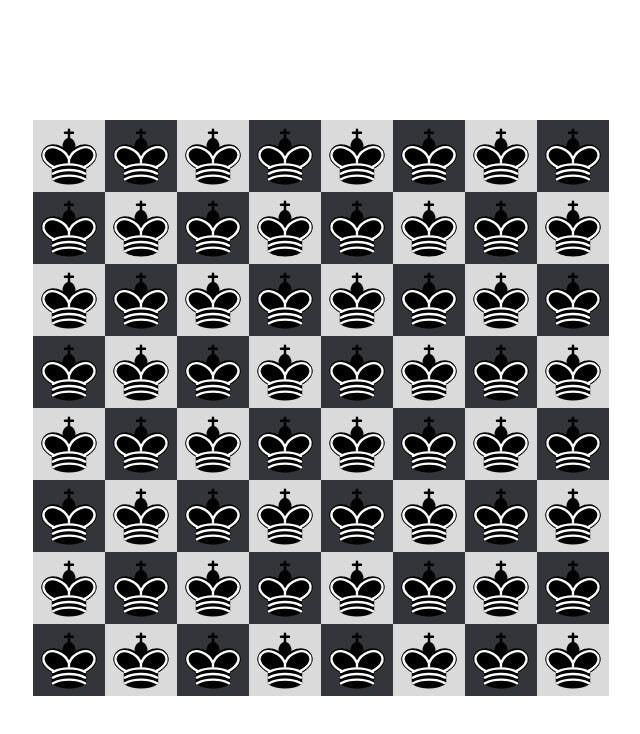
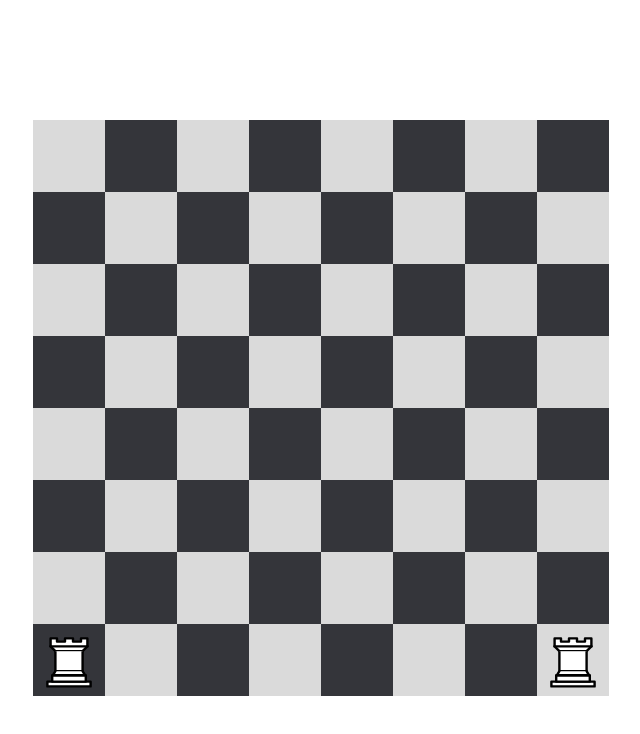
Before and after one commit to jadenchant/gatsby-chess, a Gatsby site: page / in a window 1280 px wide. Shown: the whole page, without its empty margins (319-959 px from the left). Built offline with nearby package versions, Linux system fonts and the light colour scheme; Gatsby itself is replaced by a stand-in of ours.

Commit message:
added some initial board setup

```diff
--- a/src/components/Piece.tsx
+++ b/src/components/Piece.tsx
@@ -2,8 +2,8 @@ import React, { useState } from "react";
 import "../css/piece.css";
 
 function Piece(props: any) {
-  const color: "l" | "d" = props.color;
-  const piece: "k" | "q" | "n" | "b" | "r" | "p" = props.piece;
+  const color: "l" | "d" | " " = props.color;
+  const piece: "k" | "q" | "n" | "b" | "r" | "p" | " " = props.piece;
   const svg: string =
     "/pieces/" + findSVG() + "/Chess_" + piece + color + "t45.svg";
   const [position, setPosition] = useState(props.position);
@@ -16,6 +16,10 @@ function Piece(props: any) {
     }
   }
 
+  function checkSpace() {
+    if (color === " ") {
+      return <div className='nopiece'></div>;
+    } else {
       return (
         <img
           src={svg}
@@ -25,5 +29,9 @@ function Piece(props: any) {
         ></img>
       );
     }
+  }
+
+  return <div className='piece'>{checkSpace()}</div>;
+}
 
 export default Piece;
--- a/src/components/Row.tsx
+++ b/src/components/Row.tsx
@@ -14,11 +14,7 @@ function Row(props: any) {
     }
 
     const row: any = squares.map(square => (
-      <Square
-        key={square.toString()}
-        id={square.toString()}
-        rowId={props.id.toString()}
-      />
+      <Square key={square.toString()} id={square} rowID={props.id} />
     ));
 
     return row;
--- a/src/components/square.tsx
+++ b/src/components/square.tsx
@@ -4,9 +4,10 @@ import Piece from "./Piece";
 
 function Square(props: any) {
   const color: string = findColor();
+  const [piece, setPiece] = useState(init());
 
   function findColor(): string {
-    if (props.rowId % 2) {
+    if (props.rowID % 2) {
       if (props.id % 2) {
         return "black";
       } else {
@@ -21,9 +22,32 @@ function Square(props: any) {
     }
   }
 
+  function init() {
+    let piece: string;
+
+    // Light or Dark Piece
+    if (props.rowID === 1 || props.rowID === 2) {
+      piece += "l";
+    } else if (props.rowID === 7 || props.rowID === 8) {
+      piece += "d";
+    } else {
+      piece += " ";
+    }
+
+    if (props.rowID === 1) {
+      if (props.id === 1 || props.id === 8) {
+        return "lr";
+      } else {
+        return "  ";
+      }
+    } else {
+      return "  ";
+    }
+  }
+
   return (
     <div className={["square", color, props.id].join(" ")}>
-      <Piece color='d' piece='k' position={props.id} />
+      <Piece color={piece[0]} piece={piece[1]} position={props.id} />
     </div>
   );
 }
--- a/src/scss/piece.scss
+++ b/src/scss/piece.scss
@@ -1,4 +1,11 @@
 @import "_config.scss";
 
 .piece {
+  height: 100%;
+  width: 100%;
+
+  img {
+    height: 100%;
+    width: 100%;
+  }
 }
```
Also changed, not shown: src/css/piece.css, 1 other file. Lines whose indentation alone changed are shown as unchanged.
